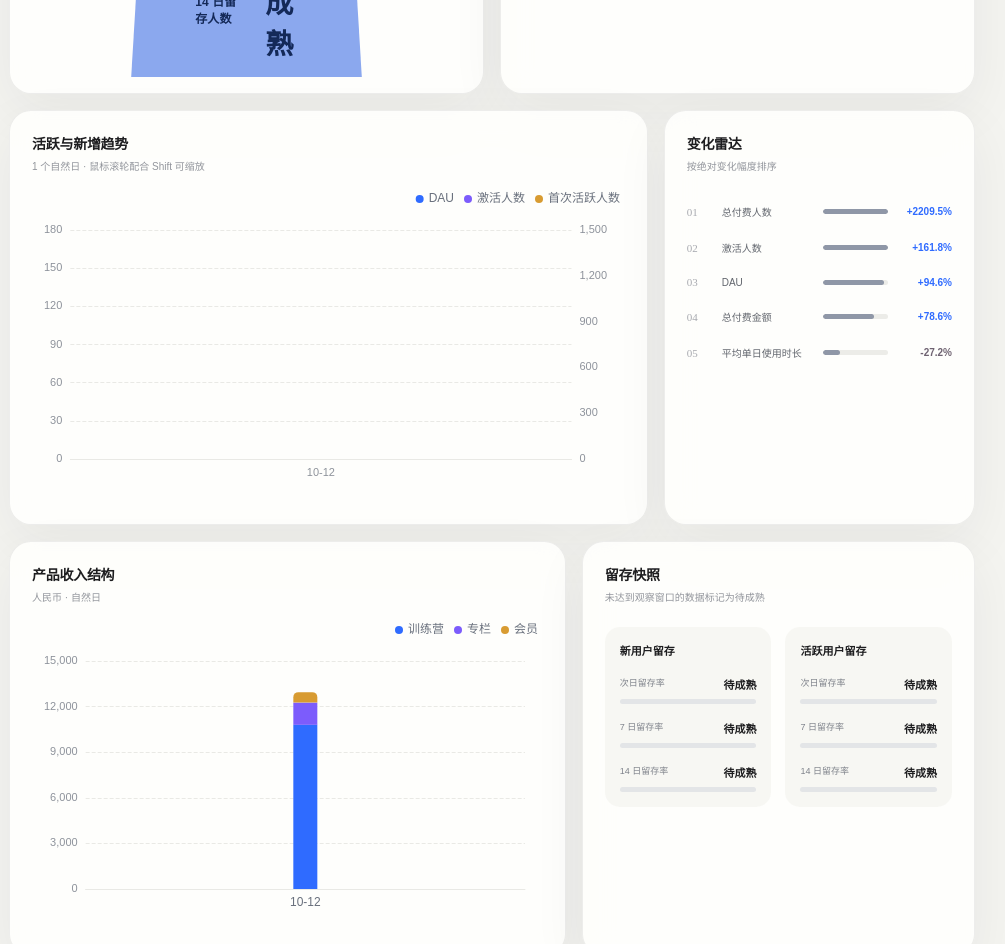
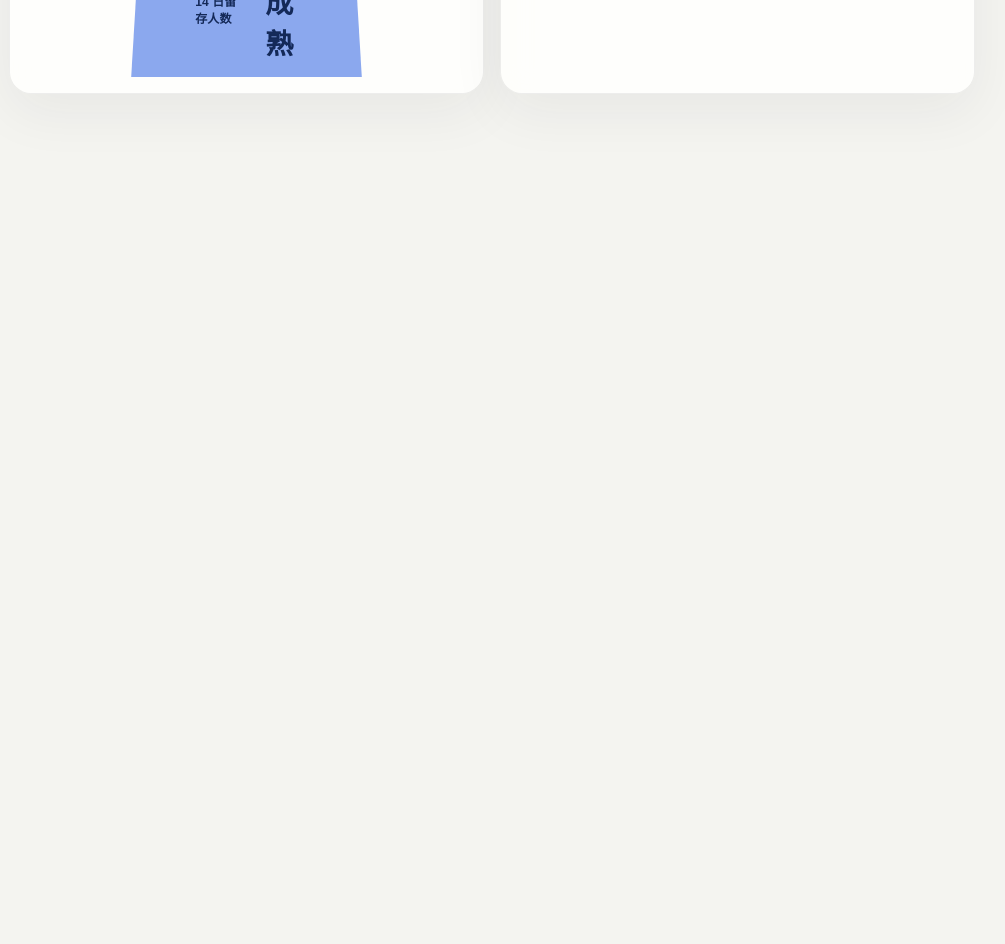
Before and after one commit to zbqingtianyun/daily-and-weekly-dashboard, a Next.js app: page / in a window 1280 px wide. Shown: the part 860-1804 px from the top of the page, without its empty margins (269-1274 px from the left). After the commit the page ends 1034 px from the top, so only its background shows below. Built offline with nearby package versions, Linux system fonts and the light colour scheme.

Commit message:
清理日报周报旧图表

```diff
--- a/components/dashboard.tsx
+++ b/components/dashboard.tsx
@@ -124,36 +124,6 @@ function LineChart({ rows, keys, labels, percentKeys = [], secondaryKey }: { row
   return <Chart option={option} />;
 }
 
-function StackedRevenue({ rows }: { rows: DashboardRow[] }) {
-  const keys = ["付费金额_训练营", "付费金额_专栏", "付费金额_会员"];
-  const colors = [COLORS.blue, COLORS.violet, COLORS.gold];
-  const option: EChartsOption = {
-    ...baseChart(),
-    xAxis: { type: "category", data: rows.map((row) => row.period.slice(5)), axisTick: { show: false }, axisLine: { lineStyle: { color: COLORS.grid } } },
-    series: keys.map((key, index) => ({
-      name: key.replace("付费金额_", ""),
-      type: "bar",
-      stack: "revenue",
-      barMaxWidth: 24,
-      itemStyle: { color: colors[index], borderRadius: index === 2 ? [5, 5, 0, 0] : 0 },
-      data: rows.map((row) => Number(row[key] ?? 0))
-    }))
-  };
-  return <Chart option={option} />;
-}
-
-function SectionCard({ title, subtitle, action, className = "", children }: { title: string; subtitle: string; action?: React.ReactNode; className?: string; children: React.ReactNode }) {
-  return (
-    <section className={`panel ${className}`}>
-      <header className="panel-header">
-        <div><h2>{title}</h2><p>{subtitle}</p></div>
-        {action}
-      </header>
-      {children}
-    </section>
-  );
-}
-
 function KpiCard({ metric, current, previous, weekly, mature = true }: { metric: MetricDefinition; current: unknown; previous: unknown; weekly: boolean; mature?: boolean }) {
   const change = mature ? delta(current, previous) : null;
   return (
@@ -236,54 +206,6 @@ function ConversionFunnels({ current, latest, grain }: { current: DashboardRow;
           { key: "payment-total", label: "总付费人数", value: paid }
         ]}
       />
-    </div>
-  );
-}
-
-function ChangeRanking({ current, previous, catalog }: { current: DashboardRow; previous?: DashboardRow; catalog: MetricDefinition[] }) {
-  const keys = ["DAU", "激活人数", "总付费金额", "总付费人数", "平均单日使用时长（分）"];
-  const items = keys.map((key) => {
-    const metric = catalog.find((item) => item.key === key)!;
-    return { metric, value: delta(current[key], previous?.[key]) };
-  }).filter((item) => item.value !== null).sort((a, b) => Math.abs(b.value!) - Math.abs(a.value!));
-  return (
-    <div className="ranking">
-      {items.map(({ metric, value }, index) => (
-        <div className="ranking-row" key={metric.key}>
-          <span className="rank">{String(index + 1).padStart(2, "0")}</span>
-          <span className="ranking-label">{metric.label}</span>
-          <div className="ranking-track"><i style={{ width: `${Math.min(Math.abs(value!) * 100, 100)}%` }} /></div>
-          <strong className={value! >= 0 ? "positive" : ""}>{value! >= 0 ? "+" : ""}{(value! * 100).toFixed(1)}%</strong>
-        </div>
-      ))}
-    </div>
-  );
-}
-
-function RetentionGrid({ current, latest, grain, definitions }: { current: DashboardRow; latest: string; grain: Grain; definitions: MetricDefinition[] }) {
-  const groups = [
-    { title: "新用户留存", keys: ["新用户次日留存率", "新用户7日留存率", "新用户14日留存率"] },
-    { title: "活跃用户留存", keys: ["活跃用户次日留存率", "活跃用户7日留存率", "活跃用户14日留存率"] }
-  ];
-  return (
-    <div className="retention-groups">
-      {groups.map((group) => (
-        <div className="retention-group" key={group.title}>
-          <h3>{group.title}</h3>
-          {group.keys.map((key) => {
-            const metric = definitions.find((item) => item.key === key)!;
-            const mature = isMature(current, latest, metric.maturityDays, grain);
-            const value = Number(current[key] ?? 0);
-            const subject = group.title.replace("留存", "");
-            return (
-              <div className="retention-item" key={key}>
-                <div><span>{metric.label.replace(subject, "")}</span><strong>{mature ? formatMetric(value, "percent") : "待成熟"}</strong></div>
-                <div className="retention-track"><i style={{ width: mature ? `${Math.min(value * 100, 100)}%` : "0%" }} /></div>
-              </div>
-            );
-          })}
-        </div>
-      ))}
     </div>
   );
 }
@@ -442,68 +364,13 @@ export default function Dashboard({ daily, weekly, catalog, metadata }: { daily:
                     })}
                   </div>
                   <ConversionFunnels current={current} latest={latest} grain={grain} />
-                  <div className="dashboard-grid">
-                    <SectionCard className="span-8" title="活跃与新增趋势" subtitle={`${rows.length} 个${weeklyMode ? "周" : "自然日"} · 鼠标滚轮配合 Shift 可缩放`}>
-                      <LineChart rows={rows} keys={["DAU", "激活人数", "首次活跃人数"]} secondaryKey="DAU" />
-                    </SectionCard>
-                    <SectionCard className="span-4" title="变化雷达" subtitle="按绝对变化幅度排序">
-                      <ChangeRanking current={current} previous={previous} catalog={catalog} />
-                    </SectionCard>
-                    <SectionCard className="span-7" title="产品收入结构" subtitle={weeklyMode ? "人民币 · 周内日均" : "人民币 · 自然日"}>
-                      <StackedRevenue rows={rows} />
-                    </SectionCard>
-                    <SectionCard className="span-5" title="留存快照" subtitle="未达到观察窗口的数据标记为待成熟">
-                      <RetentionGrid current={current} latest={latest} grain={grain} definitions={catalog} />
-                    </SectionCard>
-                  </div>
                 </>
               )}
 
-              {view === "growth" && (
-                <div className="dashboard-grid">
-                  <SectionCard className="span-8" title="用户增长趋势" subtitle={weeklyMode ? "人数均为周内日均" : "激活、首次活跃与活跃规模"}>
-                    <LineChart rows={rows} keys={["激活人数", "首次活跃人数", "DAU"]} secondaryKey="DAU" />
-                  </SectionCard>
-                  <SectionCard className="span-4" title="当前留存状态" subtitle={`观察周期截至 ${latest}`}>
-                    <RetentionGrid current={current} latest={latest} grain={grain} definitions={catalog} />
-                  </SectionCard>
-                  <SectionCard className="span-6" title="新用户留存趋势" subtitle="次日 / 7 日 / 14 日；尾部未成熟数据自动隐藏">
-                    <LineChart rows={rows.map((row) => ({ ...row,
-                      新用户次日留存率: isMature(row, latest, 1, grain) ? row["新用户次日留存率"] : null,
-                      新用户7日留存率: isMature(row, latest, 7, grain) ? row["新用户7日留存率"] : null,
-                      新用户14日留存率: isMature(row, latest, 14, grain) ? row["新用户14日留存率"] : null
-                    }))} keys={["新用户次日留存率", "新用户7日留存率", "新用户14日留存率"]} percentKeys={["新用户次日留存率", "新用户7日留存率", "新用户14日留存率"]} />
-                  </SectionCard>
-                  <SectionCard className="span-6" title="活跃用户留存趋势" subtitle="次日 / 7 日 / 14 日；仅展示成熟周期">
-                    <LineChart rows={rows.map((row) => ({ ...row,
-                      活跃用户次日留存率: isMature(row, latest, 1, grain) ? row["活跃用户次日留存率"] : null,
-                      活跃用户7日留存率: isMature(row, latest, 7, grain) ? row["活跃用户7日留存率"] : null,
-                      活跃用户14日留存率: isMature(row, latest, 14, grain) ? row["活跃用户14日留存率"] : null
-                    }))} keys={["活跃用户次日留存率", "活跃用户7日留存率", "活跃用户14日留存率"]} percentKeys={["活跃用户次日留存率", "活跃用户7日留存率", "活跃用户14日留存率"]} />
-                  </SectionCard>
+              {view === "revenue" && (
+                <div className="kpi-grid revenue-kpis">
+                  {["总付费金额", "总付费人数", "客单价", "付费金额_训练营", "付费金额_专栏", "付费金额_会员"].map((key) => <KpiCard key={key} metric={definitions.get(key)!} current={current[key]} previous={previous?.[key]} weekly={weeklyMode} />)}
                 </div>
-              )}
-
-              {view === "revenue" && (
-                <>
-                  <div className="kpi-grid revenue-kpis">
-                    {["总付费金额", "总付费人数", "客单价", "付费金额_训练营", "付费金额_专栏", "付费金额_会员"].map((key) => <KpiCard key={key} metric={definitions.get(key)!} current={current[key]} previous={previous?.[key]} weekly={weeklyMode} />)}
-                  </div>
-                  <div className="dashboard-grid">
-                    <SectionCard className="span-8" title="收入走势" subtitle={weeklyMode ? "总收入与各产品收入 · 周内日均" : "总收入与各产品收入"}>
-                      <LineChart rows={rows} keys={["总付费金额", "付费金额_训练营", "付费金额_专栏"]} labels={["总收入", "训练营", "专栏"]} />
-                    </SectionCard>
-                    <SectionCard className="span-4" title="产品收入结构" subtitle="训练营 / 专栏 / 会员">
-                      <StackedRevenue rows={rows} />
-                    </SectionCard>
-                    <SectionCard className="span-6" title="付费人数" subtitle={weeklyMode ? "周内日均付费人数" : "按产品拆分"}>
-                      <LineChart rows={rows} keys={["总付费人数", "付费人数_训练营", "付费人数_专栏"]} />
-                    </SectionCard>
-                    <SectionCard className="span-6" title="客单价" subtitle="独立量纲展示，避免与收入双轴混用">
-                      <LineChart rows={rows} keys={["客单价", "客单价_训练营", "客单价_专栏"]} />
-                    </SectionCard>
-                  </div>
-                </>
               )}
 
               {view === "conversion" && (
```
Also changed, not shown: 1 other file (tests, documents, lock files or other folders).
